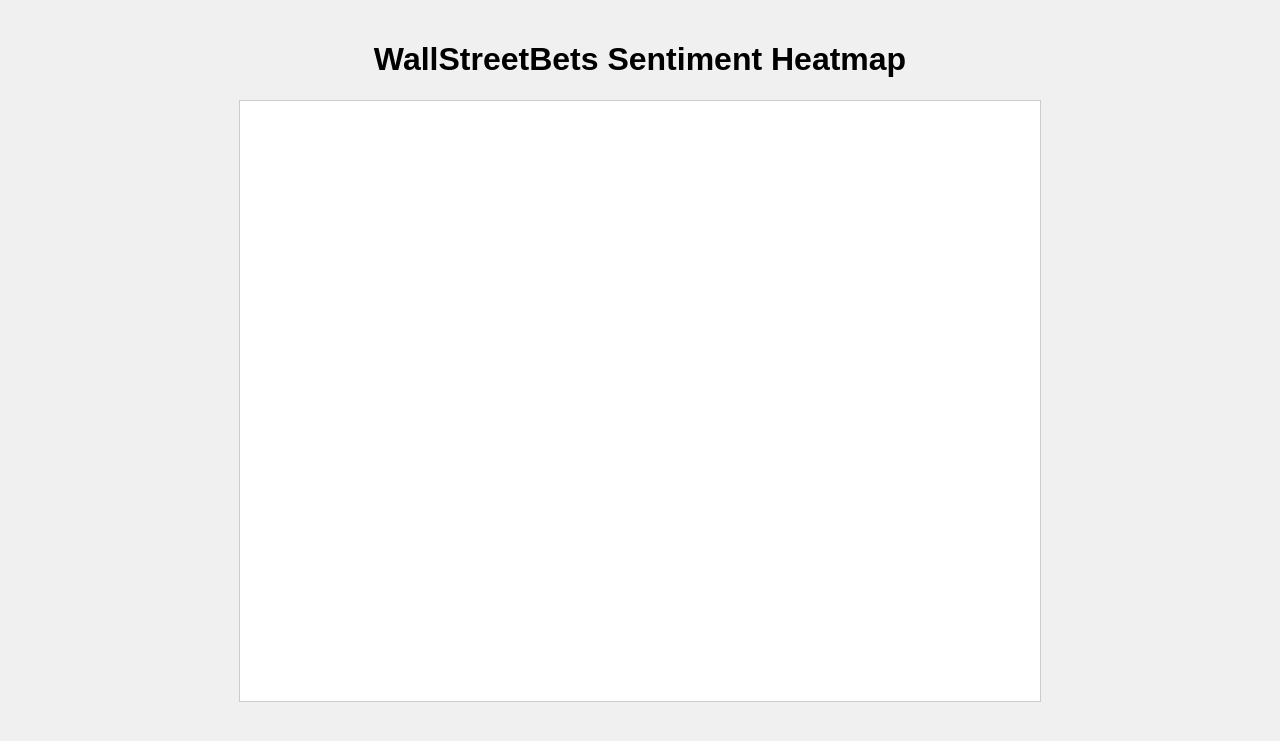
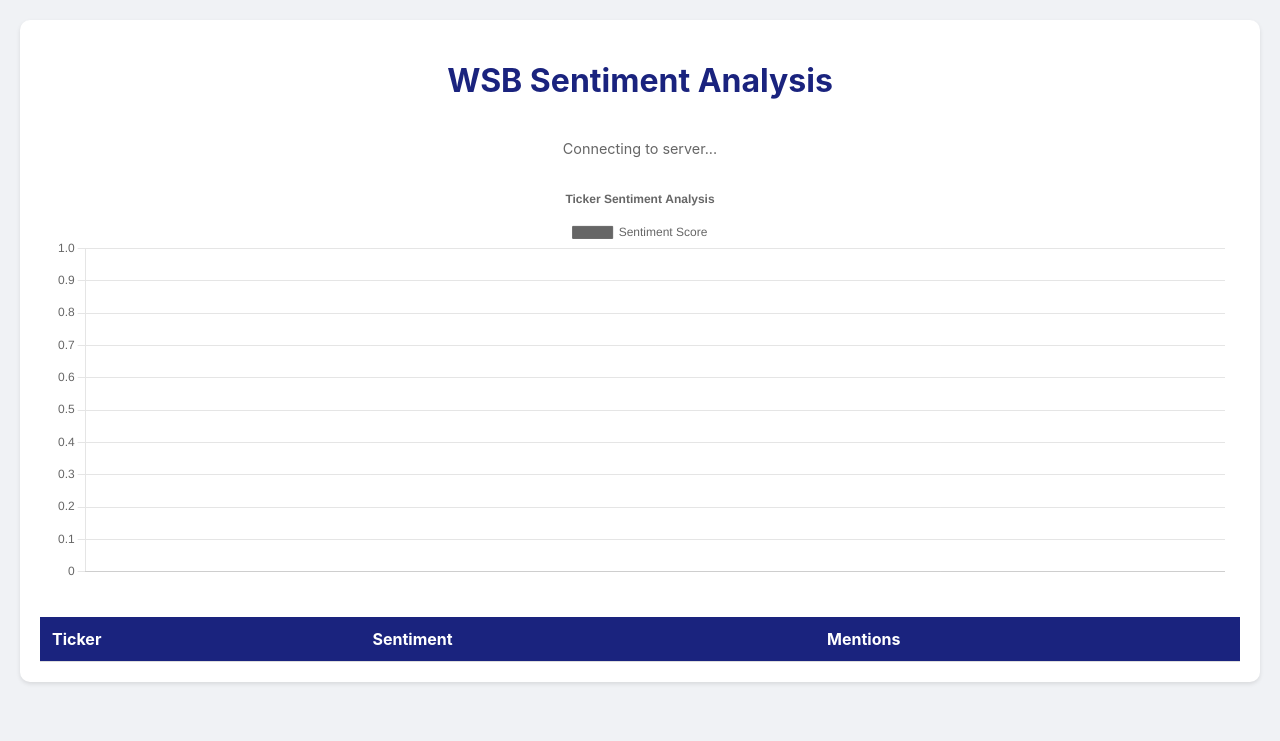
Before and after one commit to richmiller89/wsb, a Flask app: page / in a window 1280 px wide. Shown: the top 741 px of the page. Run offline with Flask 3, Linux system fonts and the light colour scheme; lists and menus that the app fills with data are empty; some libraries are stand-ins or nearby versions.

Commit message:
index.html

```diff
--- a/templates/index.html
+++ b/templates/index.html
@@ -1,154 +1,196 @@
 <!DOCTYPE html>
-<html>
+<html lang="en">
 <head>
-  <meta charset="utf-8">
-  <title>WallStreetBets Sentiment Heatmap</title>
-  <!-- Include D3.js (v7) and Socket.IO -->
-  <script src="https://d3js.org/d3.v7.min.js"></script>
-  <script src="https://cdnjs.cloudflare.com/ajax/libs/socket.io/4.0.1/socket.io.min.js"></script>
+    <meta charset="UTF-8">
+    <meta name="viewport" content="width=device-width, initial-scale=1.0">
+    <title>WSB Sentiment Tracker</title>
+    <script src="https://cdnjs.cloudflare.com/ajax/libs/socket.io/4.0.1/socket.io.js"></script>
+    <script src="https://cdnjs.cloudflare.com/ajax/libs/Chart.js/3.7.0/chart.min.js"></script>
     <style>
-    body { font-family: sans-serif; background-color: #f0f0f0; margin: 0; padding: 20px; }
-    h1 { text-align: center; }
-    svg { background-color: #fff; border: 1px solid #ccc; display: block; margin: auto; }
-    .bubble { stroke: #333; stroke-width: 1px; }
-    text { pointer-events: none; font-size: 14px; fill: #000; }
+        body {
+            font-family: -apple-system, system-ui, sans-serif;
+            margin: 0;
+            padding: 20px;
+            background: #f0f2f5;
+        }
+
+        .dashboard {
+            max-width: 1200px;
+            margin: 0 auto;
+            background: white;
+            padding: 20px;
+            border-radius: 10px;
+            box-shadow: 0 2px 4px rgba(0,0,0,0.1);
+        }
+
+        h1 {
+            text-align: center;
+            color: #1a237e;
+            margin-bottom: 30px;
+        }
+
+        .charts {
+            display: grid;
+            grid-template-columns: 1fr;
+            gap: 20px;
+            margin-bottom: 20px;
+        }
+
+        .chart-container {
+            background: white;
+            padding: 15px;
+            border-radius: 8px;
+            height: 400px;
+        }
+
+        table {
+            width: 100%;
+            border-collapse: collapse;
+            margin-top: 20px;
+        }
+
+        th, td {
+            padding: 12px;
+            text-align: left;
+            border-bottom: 1px solid #ddd;
+        }
+
+        th {
+            background-color: #1a237e;
+            color: white;
+        }
+
+        tr:hover {
+            background-color: #f5f5f5;
+        }
+
+        .positive { color: #4caf50; }
+        .negative { color: #f44336; }
+        .neutral { color: #757575; }
+
+        #status {
+            text-align: center;
+            padding: 10px;
+            color: #666;
+            font-size: 0.9em;
+        }
     </style>
 </head>
 <body>
-  <h1>WallStreetBets Sentiment Heatmap</h1>
-  <div id="chart"></div>
+    <div class="dashboard">
+        <h1>WSB Sentiment Analysis</h1>
+        <div id="status">Connecting to server...</div>
+
+        <div class="charts">
+            <div class="chart-container">
+                <canvas id="sentimentChart"></canvas>
+            </div>
+        </div>
+
+        <table id="dataTable">
+            <thead>
+                <tr>
+                    <th>Ticker</th>
+                    <th>Sentiment</th>
+                    <th>Mentions</th>
+                </tr>
+            </thead>
+            <tbody></tbody>
+        </table>
+    </div>
+
     <script>
-    // Connect to the Socket.IO server
+        // Initialize socket connection
         const socket = io();
+        let chart;
 
-    const width = 800, height = 600;
-    const svg = d3.select("#chart")
-                  .append("svg")
-                  .attr("width", width)
-                  .attr("height", height);
+        // Connection status updates
+        socket.on('connect', () => {
+            document.getElementById('status').textContent = 'Connected - Waiting for data...';
+        });
 
-    // Create a D3 force simulation for the bubble layout.
-    const simulation = d3.forceSimulation()
-                         .force("charge", d3.forceManyBody().strength(5))
-                         .force("center", d3.forceCenter(width / 2, height / 2))
-                         .force("collision", d3.forceCollide().radius(d => d.radius + 2));
+        socket.on('disconnect', () => {
+            document.getElementById('status').textContent = 'Disconnected - Trying to reconnect...';
+        });
 
-    let nodes = [];
-
-    /**
-     * Update the bubble chart based on new data.
-     * The incoming "data" object maps ticker symbols to an object containing sentiment info.
-     */
-    function updateChart(data) {
-      nodes = [];
-      // Build an array of nodes from the data.
-      for (const [ticker, stats] of Object.entries(data)) {
-        // Scale the bubble size by the number of mentions.
-        const radius = 10 + Math.sqrt(stats.count) * 5;
-        // Decide the bubble color by average sentiment:
-        // Positive sentiment: shades of green, negative: shades of red, near neutral: gray.
-        let color;
-        if (stats.avg_sentiment > 0.05) {
-          // Scale green intensity based on sentiment (clipped at 1)
-          const intensity = Math.min(1, stats.avg_sentiment);
-          color = d3.interpolateGreens(intensity);
-        } else if (stats.avg_sentiment < -0.05) {
-          const intensity = Math.min(1, Math.abs(stats.avg_sentiment));
-          color = d3.interpolateReds(intensity);
-        } else {
-          color = "#ccc";
+        // Initialize chart
+        function createChart() {
+            const ctx = document.getElementById('sentimentChart').getContext('2d');
+            chart = new Chart(ctx, {
+                type: 'bar',
+                data: {
+                    labels: [],
+                    datasets: [{
+                        label: 'Sentiment Score',
+                        data: [],
+                        backgroundColor: [],
+                        borderColor: [],
+                        borderWidth: 1
+                    }]
+                },
+                options: {
+                    responsive: true,
+                    maintainAspectRatio: false,
+                    plugins: {
+                        title: {
+                            display: true,
+                            text: 'Ticker Sentiment Analysis'
                         }
-        nodes.push({
-          id: ticker,
-          ticker: ticker,
-          radius: radius,
-          color: color,
-          sentiment: stats.avg_sentiment,
-          count: stats.count
+                    },
+                    scales: {
+                        y: {
+                            beginAtZero: true
+                        }
+                    }
+                }
             });
         }
 
-      // DATA JOIN for bubbles.
-      const bubbles = svg.selectAll(".bubble")
-                         .data(nodes, d => d.id);
+        // Update chart and table with new data
+        function updateDashboard(data) {
+            document.getElementById('status').textContent = 'Last updated: ' + new Date().toLocaleTimeString();
 
-      // Remove old bubbles.
-      bubbles.exit().transition().duration(500).attr("r", 0).remove();
+            // Sort tickers by absolute sentiment value
+            const sortedTickers = Object.entries(data)
+                .sort((a, b) => Math.abs(b[1].avg_sentiment) - Math.abs(a[1].avg_sentiment));
 
-      // Update existing bubbles.
-      bubbles.transition().duration(500)
-             .attr("r", d => d.radius)
-             .attr("fill", d => d.color);
+            // Update chart
+            const labels = sortedTickers.map(([ticker]) => ticker);
+            const sentiments = sortedTickers.map(([_, data]) => data.avg_sentiment);
+            const colors = sentiments.map(s => s > 0 ? '#4caf50' : s < 0 ? '#f44336' : '#757575');
 
-      // Add new bubbles.
-      const enter = bubbles.enter()
-                           .append("circle")
-                           .attr("class", "bubble")
-                           .attr("r", 0)
-                           .attr("fill", d => d.color)
-                           .call(drag(simulation));
+            chart.data.labels = labels;
+            chart.data.datasets[0].data = sentiments;
+            chart.data.datasets[0].backgroundColor = colors;
+            chart.update();
 
-      enter.transition().duration(500)
-           .attr("r", d => d.radius);
+            // Update table
+            const tbody = document.getElementById('dataTable').getElementsByTagName('tbody')[0];
+            tbody.innerHTML = '';
 
-      // Merge new and existing bubbles.
-      const allBubbles = enter.merge(bubbles);
+            sortedTickers.forEach(([ticker, data]) => {
+                const row = tbody.insertRow();
+                const sentimentClass = data.avg_sentiment > 0 ? 'positive' :
+                                     data.avg_sentiment < 0 ? 'negative' :
+                                     'neutral';
 
-      // DATA JOIN for labels.
-      const labels = svg.selectAll(".label")
-                        .data(nodes, d => d.id);
-
-      labels.exit().remove();
-
-      labels.enter()
-            .append("text")
-            .attr("class", "label")
-            .attr("text-anchor", "middle")
-            .attr("dy", ".3em")
-            .text(d => d.ticker)
-            .merge(labels);
-
-      // Restart the simulation with the new nodes.
-      simulation.nodes(nodes).on("tick", ticked);
-      simulation.alpha(1).restart();
+                row.innerHTML = `
+                    <td>${ticker}</td>
+                    <td class="${sentimentClass}">${data.avg_sentiment.toFixed(3)}</td>
+                    <td>${data.count}</td>
+                `;
+            });
         }
 
-    // Update positions of bubbles and labels on each simulation tick.
-    function ticked() {
-      svg.selectAll(".bubble")
-         .attr("cx", d => d.x)
-         .attr("cy", d => d.y);
-      svg.selectAll(".label")
-         .attr("x", d => d.x)
-         .attr("y", d => d.y);
-    }
+        // Initialize chart when page loads
+        document.addEventListener('DOMContentLoaded', () => {
+            createChart();
 
-    // Add drag behavior to allow users to move bubbles.
-    function drag(simulation) {
-      function dragstarted(event, d) {
-        if (!event.active) simulation.alphaTarget(0.3).restart();
-        d.fx = d.x;
-        d.fy = d.y;
-      }
-      function dragged(event, d) {
-        d.fx = event.x;
-        d.fy = event.y;
-      }
-      function dragended(event, d) {
-        if (!event.active) simulation.alphaTarget(0);
-        d.fx = null;
-        d.fy = null;
-      }
-      return d3.drag()
-               .on("start", dragstarted)
-               .on("drag", dragged)
-               .on("end", dragended);
-    }
-
-    // Listen for real-time updates from the server.
-    socket.on('update', function(data) {
-      console.log("Received update:", data);
-      updateChart(data);
+            // Listen for data updates
+            socket.on('update', (data) => {
+                console.log('Received data:', data);  // Debug log
+                updateDashboard(data);
+            });
         });
     </script>
 </body>
```
Lines whose indentation alone changed are shown as unchanged.
